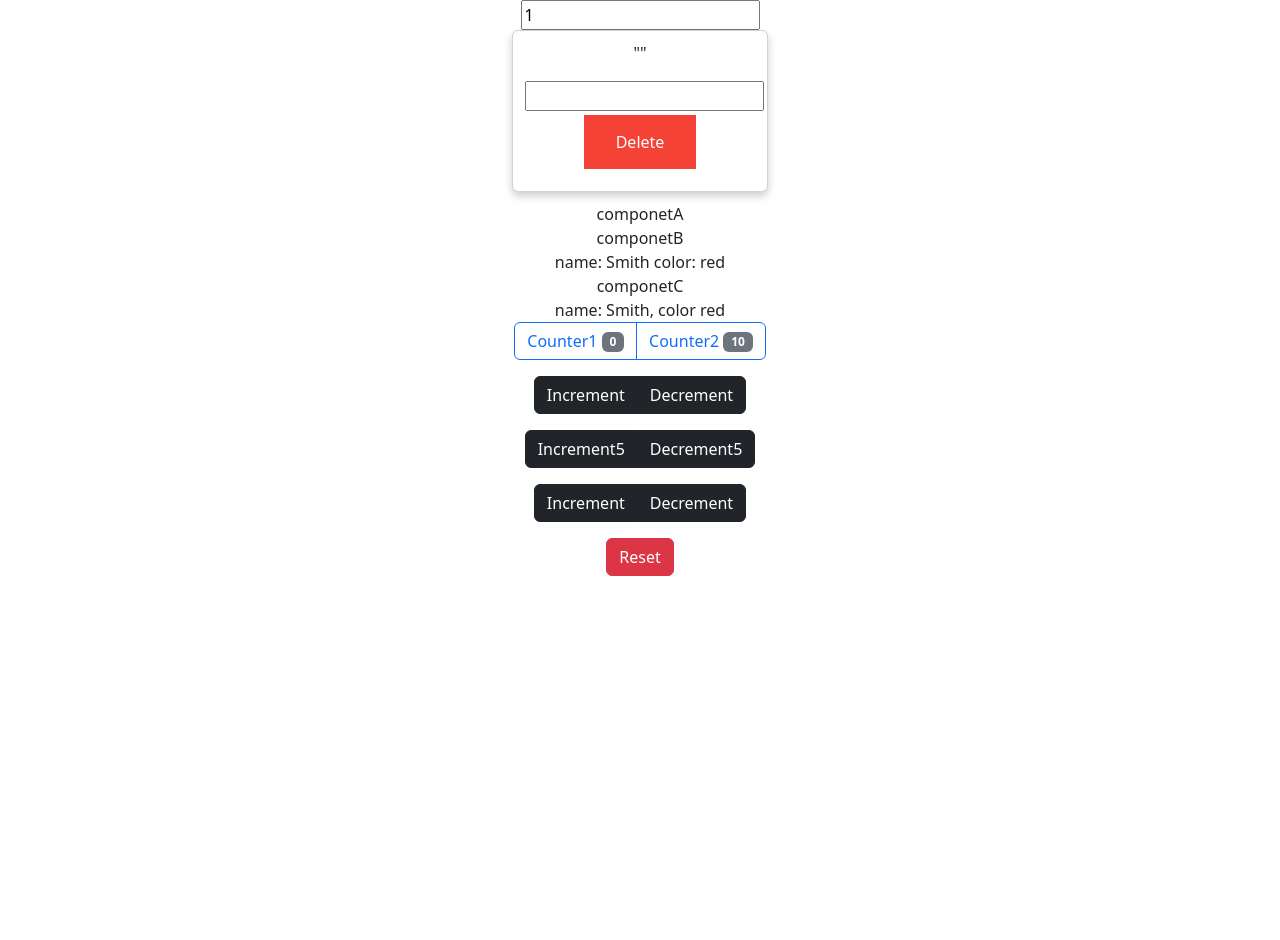
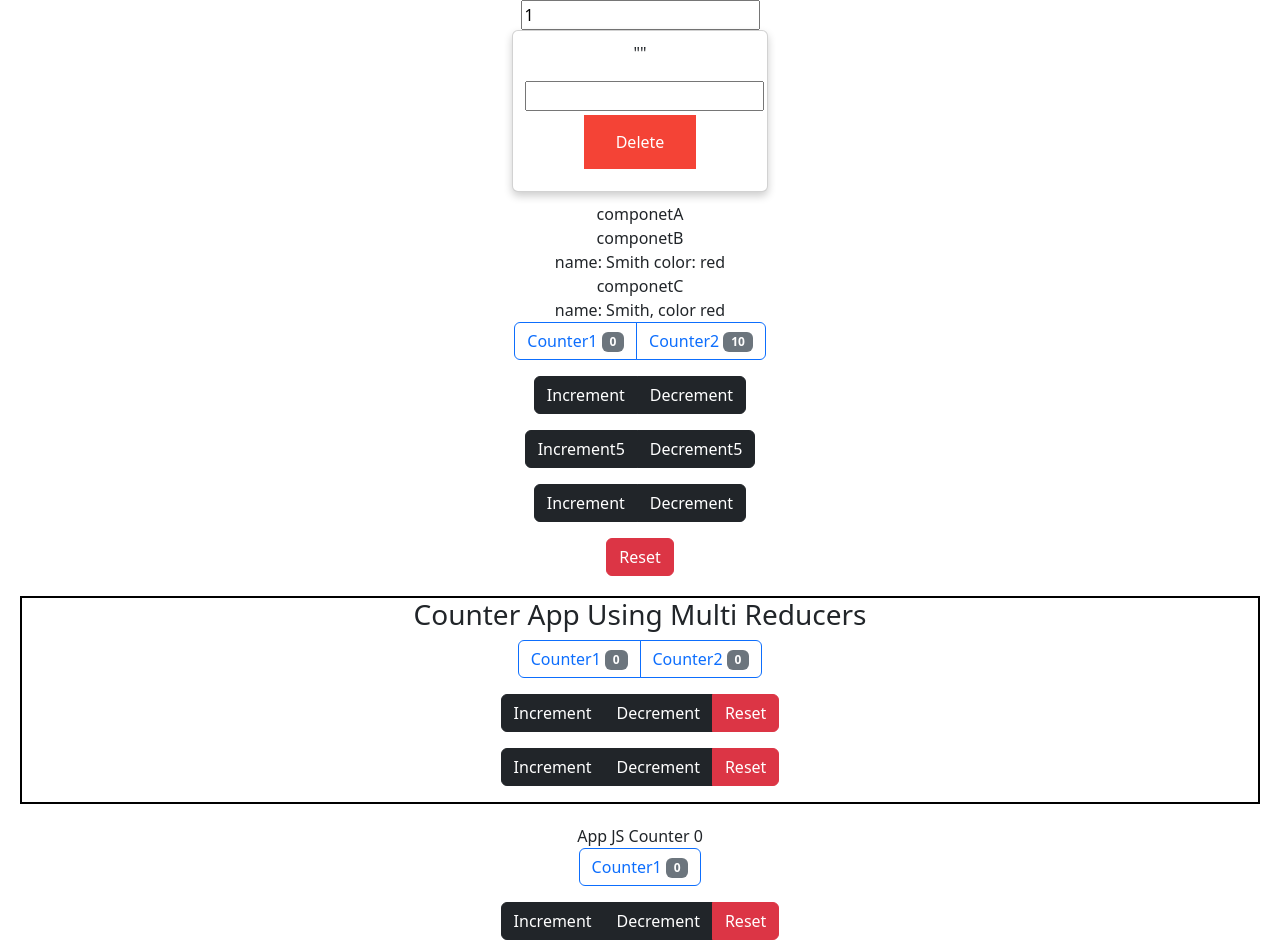
Before and after one commit to kamali512/react-prac, a React (Create React App) app: page / in a window 1280 px wide. Before the commit the page ends 800 px from the top, so only its background shows below. Built offline with nearby package versions, Linux system fonts and the light colour scheme; no server answers.

Commit message:
push 3 commit

```diff
--- a/src/App.js
+++ b/src/App.js
@@ -3,8 +3,11 @@ import './App.css';
 import ComA from './contestComponent/componetA'
 import CardData from './component/CardData';
 import Counter from "./usereducer/Counter"
+import MutiReducer from './usereducer/mutiReducer'
+import URUE from './usereducer/uRUEfeect';
 export const NameContext = React.createContext()
 export const ColorContext = React.createContext()
+
 function App(){
   return (
     <div className="App">
@@ -16,6 +19,8 @@ function App(){
       </ColorContext.Provider>
       </NameContext.Provider>
       <Counter />
+      <MutiReducer />
+      <URUE/>
     </div>
   );
 }
--- /dev/null
+++ b/src/usereducer/Componenet.js
@@ -0,0 +1,27 @@
+import React, {useContext} from 'react'
+import 'bootstrap/dist/css/bootstrap.min.css';
+import { Button, ButtonGroup, Badge } from "reactstrap";
+import { CounterContext } from './uRUEfeect';
+const ComponenetA = () => {
+    const countercontext = useContext(CounterContext)
+    console.log(countercontext);
+    const { counter, dispatch } = countercontext;
+  return (
+    <div>
+         <ButtonGroup>
+            <Button color='primary' outline>
+                Counter1 <Badge color='secondary'>{counter}</Badge>
+            </Button>
+        </ButtonGroup>
+        <p></p>
+<ButtonGroup>
+  <Button color="dark" onClick={()=>dispatch({type:'increment', payload:1})}>Increment</Button>
+  <Button color="dark" onClick={()=>dispatch({type:'decrement', payload:1})}>Decrement</Button>
+  <Button color="danger" onClick={()=>dispatch({type:'reset'})}>Reset</Button>
+</ButtonGroup>
+
+    </div>
+  )
+}
+
+export default ComponenetA;
--- /dev/null
+++ b/src/usereducer/mutiReducer.js
@@ -0,0 +1,58 @@
+import React, {useReducer} from 'react'
+import 'bootstrap/dist/css/bootstrap.min.css';
+import { Button, ButtonGroup, Badge } from "reactstrap";
+const initialState ={
+    counter:0
+}
+const reducer = (state, action)=>{
+    switch (action.type) {
+        case "increment":
+            return {...state, counter: state.counter + action.payload}
+        case "decrement":
+           return {...state, counter: state.counter - action.payload}
+        case "reset":
+
+           return initialState
+
+
+        default:
+            return state;
+    }
+}
+function MutiReducer() {
+    const [state1, dispatch1] = useReducer(reducer, initialState)
+    const [state2, dispatch2] = useReducer(reducer, initialState)
+
+  return (
+    <div style={{border:"2px solid black" , margin:"20px"}}>
+        <h3>Counter App Using Multi Reducers</h3>
+        <ButtonGroup>
+            <Button color='primary' outline>
+                Counter1 <Badge color='secondary'>{state1.counter}</Badge>
+            </Button>
+            <Button color='primary' outline>
+                Counter2 <Badge color='secondary'>{state2.counter}</Badge>
+            </Button>
+        </ButtonGroup>
+        <p></p>
+<ButtonGroup>
+  <Button color="dark" onClick={()=>dispatch1({type:'increment', payload:1})}>Increment</Button>
+  <Button color="dark" onClick={()=>dispatch1({type:'decrement', payload:1})}>Decrement</Button>
+  <Button color="danger" onClick={()=>dispatch1({type:'reset'})}>Reset</Button>
+</ButtonGroup>
+
+<p></p>
+<ButtonGroup>
+  <Button color="dark" onClick={()=>dispatch2({type:'increment', payload:1})}>Increment</Button>
+  <Button color="dark" onClick={()=>dispatch2({type:'decrement', payload:1})}>Decrement</Button>
+  <Button color="danger" onClick={()=>dispatch2({type:'reset'})}>Reset</Button>
+</ButtonGroup>
+
+
+<p></p>
+
+    </div>
+  )
+}
+
+export default MutiReducer;
--- /dev/null
+++ b/src/usereducer/uRUEfeect.js
@@ -0,0 +1,33 @@
+import React,{useReducer} from 'react';
+import ComponenetA from './Componenet';
+export const CounterContext = React.createContext()
+const initialState ={
+    counter:0
+}
+const reducer = (state, action)=>{
+    switch (action.type) {
+        case "increment":
+            return {...state, counter: state.counter + action.payload}
+        case "decrement":
+           return {...state, counter: state.counter - action.payload}
+        case "reset":
+           return initialState
+        default:
+            return state;
+    }
+}
+function URUE(){
+    const [state, dispatch] = useReducer(reducer, initialState)
+  return (
+    <CounterContext.Provider value= {{counter:state.counter, dispatch}}>
+    <div className="App">
+      App JS Counter {state.counter}
+      <ComponenetA />
+    </div>
+    </CounterContext.Provider>
+  );
+}
+
+
+
+export default URUE;
```
